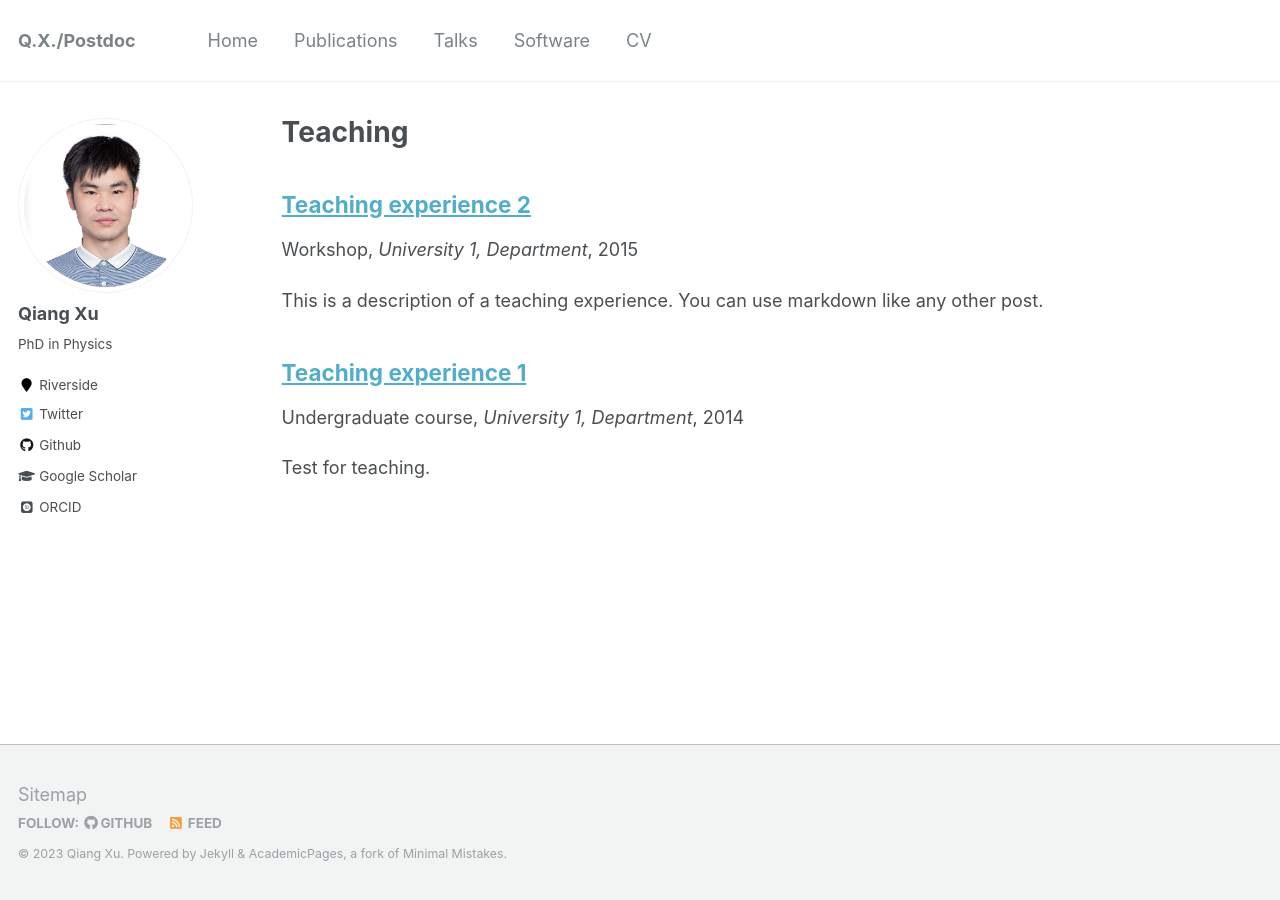
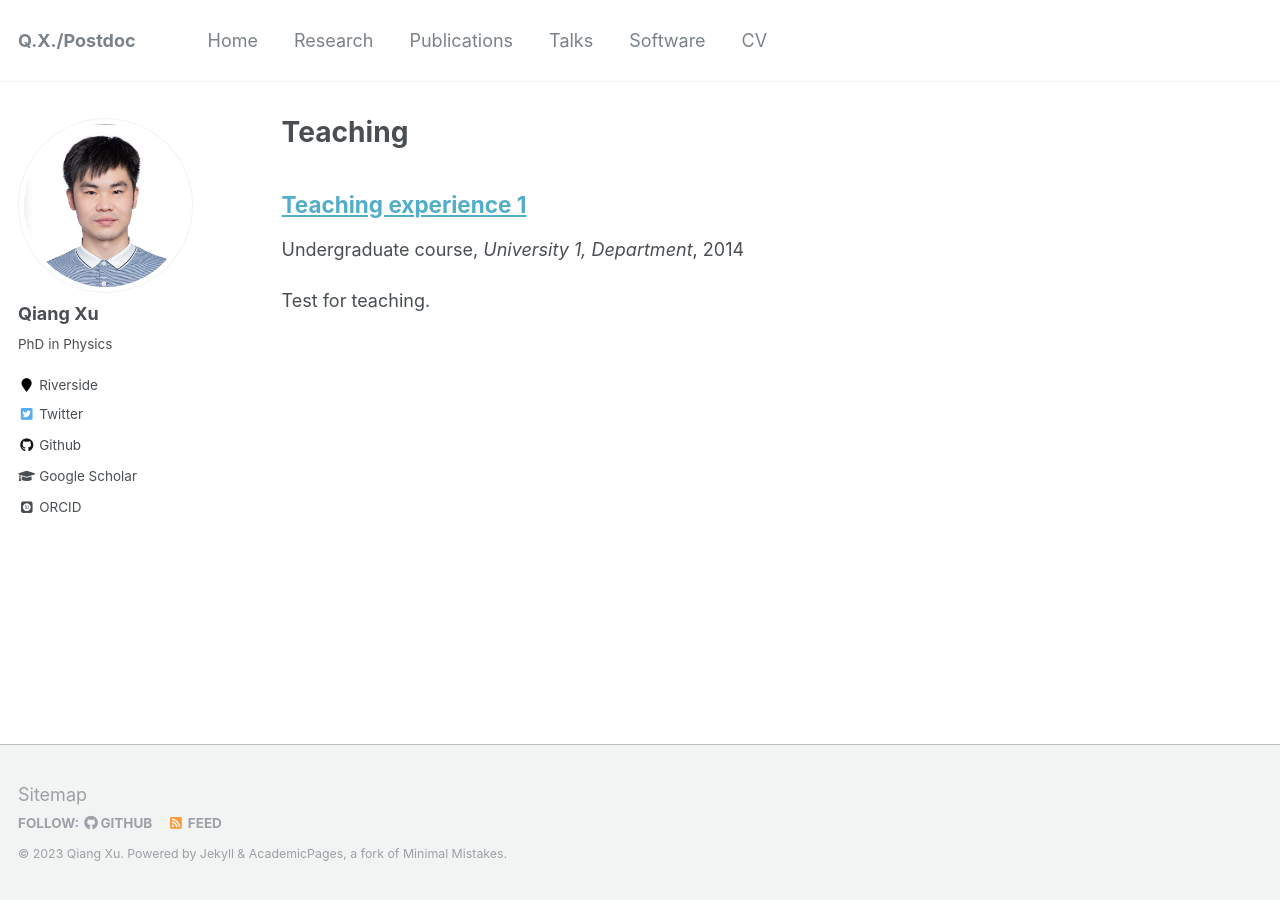
Before and after one commit to xqjlu/xqjlu.github.io, a Jekyll site: the page built from _pages/teaching.html, in a window 1280 px wide. Built offline with Jekyll 4.4.1, drawn with Linux system fonts in a browser that asks for light colours; some web fonts are replaced.

Commit message:
Research

```diff
--- a/_data/navigation.yml
+++ b/_data/navigation.yml
@@ -3,6 +3,9 @@
 
   - title: "Home"
     url: https://xqjlu.github.io/
+
+  - title: "Research"
+    url: /research/
 
   - title: "Publications"
     url: /publications/
--- a/_teaching/2015-spring-teaching-2.md
+++ /dev/null
@@ -1,20 +0,0 @@
----
-title: "Teaching experience 2"
-collection: teaching
-type: "Workshop"
-permalink: /teaching/2015-spring-teaching-1
-venue: "University 1, Department"
-date: 2015-01-01
-location: "City, Country"
----
-
-This is a description of a teaching experience. You can use markdown like any other post.
-
-Heading 1
-======
-
-Heading 2
-======
-
-Heading 3
-======
```
Also changed, not shown: _pages/research.md (added, +8 -0 lines).
